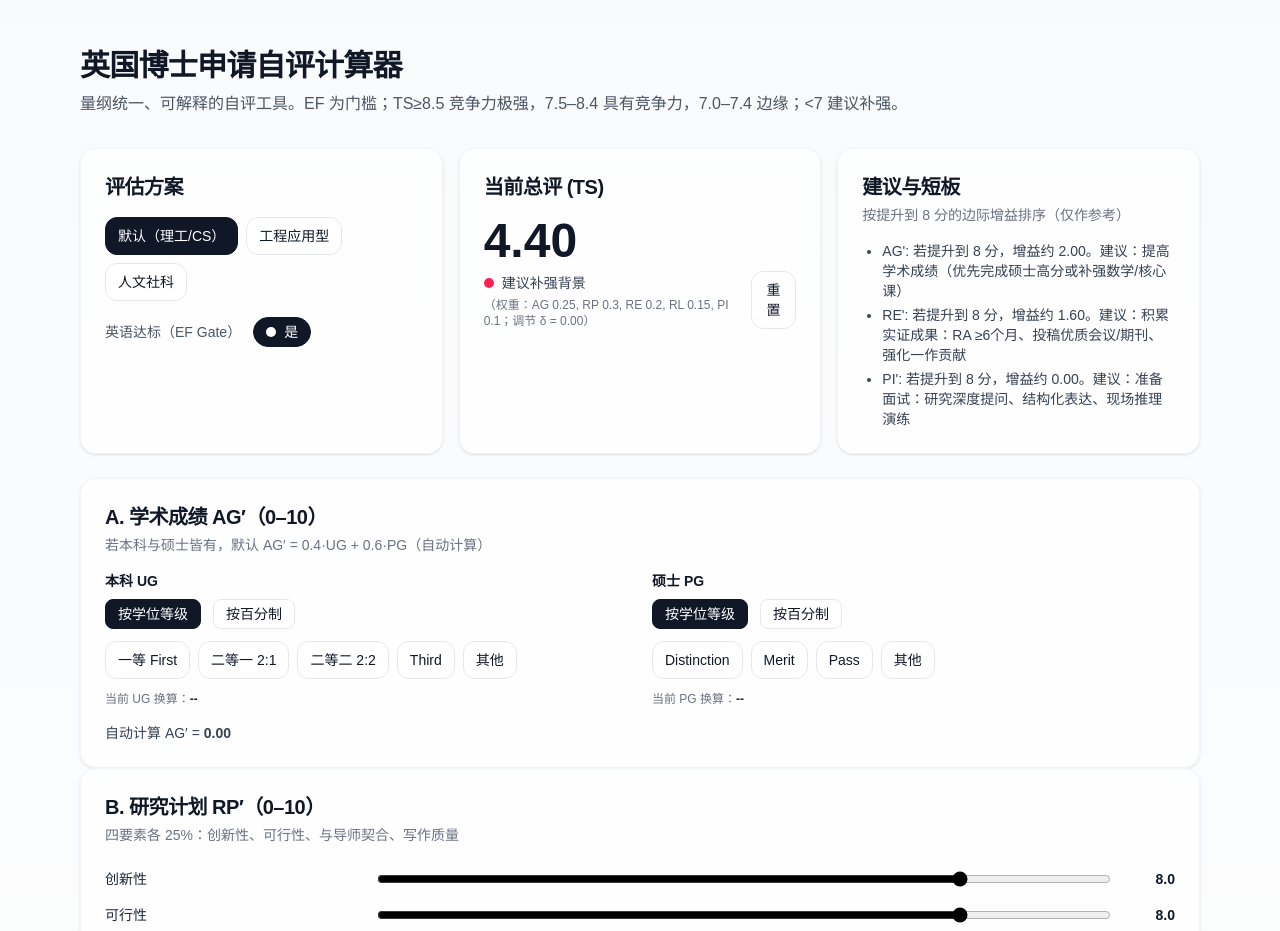
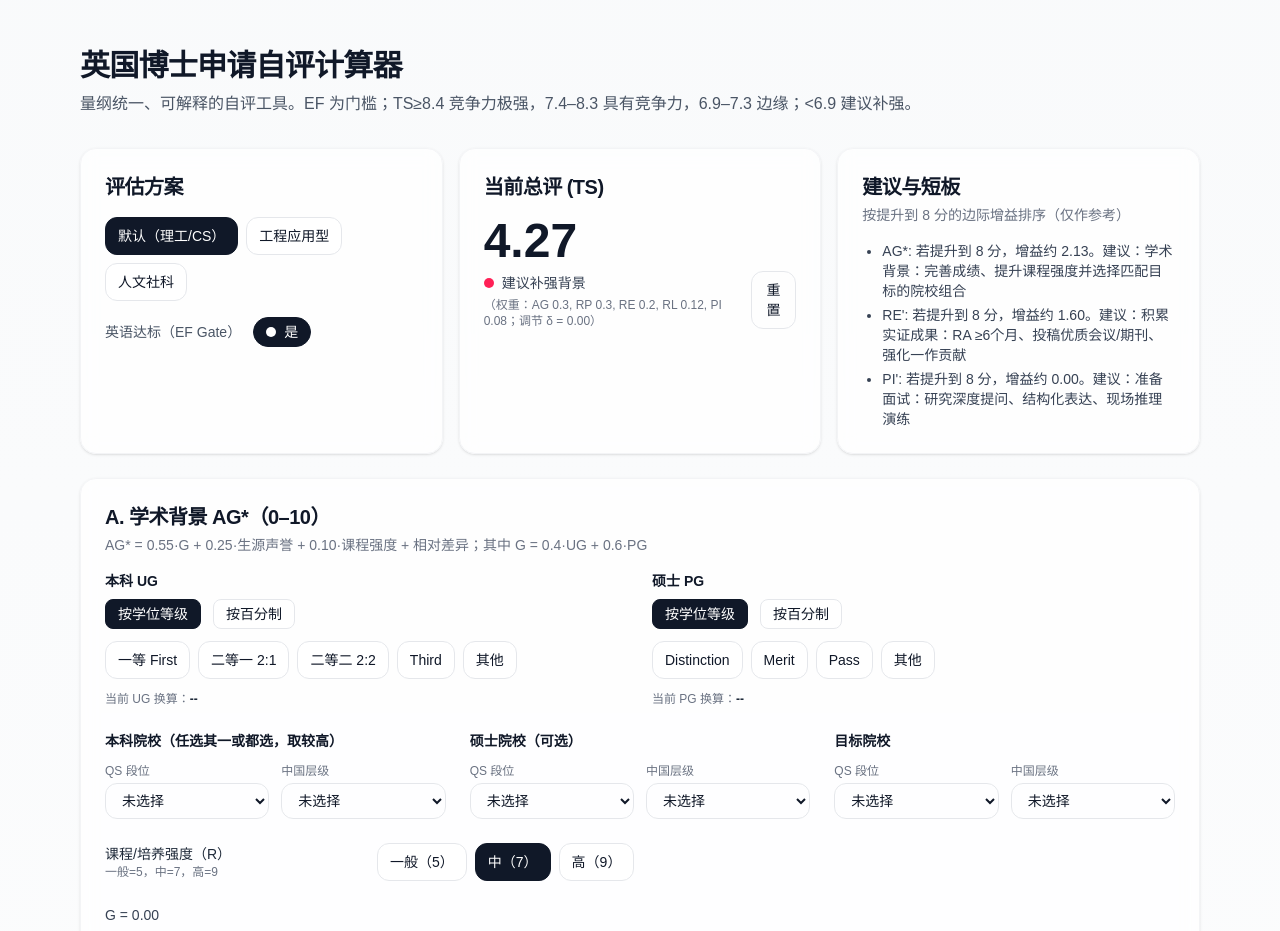
Before and after one commit to beebatter/Doctoral-Application-Readiness-Calculator, a Next.js app: page / in a window 1280 px wide. Shown: the top 931 px of the page. Built offline with nearby package versions, Linux system fonts and the light colour scheme.

Commit message:
Add two new features: graduate school and target school, redesign the formulas to reflect the correct evaluation.

```diff
--- a/app/PhDEvalCalculator.tsx
+++ b/app/PhDEvalCalculator.tsx
@@ -37,7 +37,40 @@ const schemeOptions = [
 ] as const;
 
 // Derive the union type from options
+
 type Scheme = typeof schemeOptions[number]["id"];
+
+// --- Institution prestige options (typed) ---
+const QS_OPTIONS = [
+  { id: "qs_top10", label: "QS Top 10", s: 10.0 },
+  { id: "qs_11_20", label: "QS 11–20", s: 9.5 },
+  { id: "qs_21_50", label: "QS 21–50", s: 9.0 },
+  { id: "qs_51_100", label: "QS 51–100", s: 8.5 },
+  { id: "qs_101_200", label: "QS 101–200", s: 8.0 },
+  { id: "qs_201_300", label: "QS 201–300", s: 7.5 },
+  { id: "qs_301_500", label: "QS 301–500", s: 7.0 },
+  { id: "qs_501_800", label: "QS 501–800", s: 6.5 },
+  { id: "qs_800_plus", label: "QS 800+ / 无", s: 6.0 },
+] as const;
+
+type QSId = typeof QS_OPTIONS[number]["id"];
+
+const CN_OPTIONS = [
+  { id: "cn_c9", label: "C9 / 顶尖985", s: 9.2 },
+  { id: "cn_985", label: "其他 985", s: 8.0 },
+  { id: "cn_211", label: "211 / 双一流", s: 7.2 },
+  { id: "cn_1ben", label: "双非一本", s: 6.5 },
+  { id: "cn_below", label: "一本以下", s: 5.0 },
+] as const;
+
+type CNId = typeof CN_OPTIONS[number]["id"];
+
+function prestigeFrom(qsId: QSId | "", cnId: CNId | ""): number | undefined {
+  const qs = QS_OPTIONS.find((o) => o.id === qsId)?.s;
+  const cn = CN_OPTIONS.find((o) => o.id === cnId)?.s;
+  if (qs === undefined && cn === undefined) return undefined;
+  return Math.max(qs ?? -Infinity, cn ?? -Infinity);
+}
 
 function Section({ title, subtitle, children }: { title: string; subtitle?: string; children: React.ReactNode }) {
   return (
@@ -118,9 +151,9 @@ export default function PhDEvalCalculator() {
   const [scheme, setScheme] = useState<Scheme>("default");
 
   const weights = useMemo(() => {
-    if (scheme === "humanities") return { AG: 0.25, RP: 0.35, RE: 0.15, RL: 0.15, PI: 0.10 };
-    if (scheme === "engineering") return { AG: 0.25, RP: 0.25, RE: 0.25, RL: 0.15, PI: 0.10 };
-    return { AG: 0.25, RP: 0.30, RE: 0.20, RL: 0.15, PI: 0.10 };
+    if (scheme === "humanities") return { AG: 0.30, RP: 0.35, RE: 0.15, RL: 0.12, PI: 0.08 };
+    if (scheme === "engineering") return { AG: 0.30, RP: 0.25, RE: 0.25, RL: 0.12, PI: 0.08 };
+    return { AG: 0.30, RP: 0.30, RE: 0.20, RL: 0.12, PI: 0.08 };
   }, [scheme]);
 
   // --- English Gate ---
@@ -134,6 +167,15 @@ export default function PhDEvalCalculator() {
   const [pgMethod, setPgMethod] = useState<"class" | "percent">("class");
   const [pgClass, setPgClass] = useState<keyof typeof PG_CLASS_TO_SCORE | "">("");
   const [pgPercent, setPgPercent] = useState<number | undefined>(undefined);
+
+  // --- Institution prestige selections & rigor ---
+  const [ugQs, setUgQs] = useState<QSId | "">("");
+  const [ugCn, setUgCn] = useState<CNId | "">("");
+  const [pgQs, setPgQs] = useState<QSId | "">("");
+  const [pgCn, setPgCn] = useState<CNId | "">("");
+  const [tgtQs, setTgtQs] = useState<QSId | "">("");
+  const [tgtCn, setTgtCn] = useState<CNId | "">("");
+  const [rigor, setRigor] = useState<number>(7);
 
   // --- RP' sub-scores ---
   const [rpInnovation, setRpInnovation] = useState(8);
@@ -181,6 +223,33 @@ export default function PhDEvalCalculator() {
     return 0;
   }, [ugScore, pgScore]);
 
+  // --- Prestige scores & AG* ---
+  const S_UG = useMemo(() => prestigeFrom(ugQs, ugCn), [ugQs, ugCn]);
+  const S_PG = useMemo(() => prestigeFrom(pgQs, pgCn), [pgQs, pgCn]);
+  const S_src = useMemo(() => {
+    if (S_UG !== undefined && S_PG !== undefined) return 0.65 * S_UG + 0.35 * S_PG; // 本科和硕士加权
+    if (S_UG !== undefined) return S_UG;
+    if (S_PG !== undefined) return S_PG;
+    return undefined;
+  }, [S_UG, S_PG]);
+  const S_tgt = useMemo(() => prestigeFrom(tgtQs, tgtCn), [tgtQs, tgtCn]);
+
+  const A_rel = useMemo(() => {
+    // deadzone eps=0.3, cap a_max=1.2
+    if (S_src === undefined || S_tgt === undefined) return 0;
+    const d = S_src - S_tgt;
+    const EPS = 0.3;
+    const AMAX = 1.2;
+    if (Math.abs(d) <= EPS) return 0;
+    const adj = d > 0 ? d - EPS : d + EPS;
+    return clamp(adj, -AMAX, AMAX);
+  }, [S_src, S_tgt]);
+
+  const P_src = S_src ?? 0; // fallback when not selected
+  const agStar = useMemo(
+    () => clamp((0.55 * agPrime + 0.25 * P_src + 0.10 * rigor + A_rel) * 1.30, 0, 10),
+    [agPrime, P_src, rigor, A_rel]
+  );
   // --- RP' compute ---
   const rpPrime = useMemo(() => clamp((rpInnovation + rpFeasible + rpFit + rpWriting) / 4), [rpInnovation, rpFeasible, rpFit, rpWriting]);
 
@@ -211,14 +280,14 @@ export default function PhDEvalCalculator() {
   // --- TS compute ---
   const ts = useMemo(() => {
     if (!meetsEnglish) return NaN; // Gate failed
-    return clamp(weights.AG * agPrime + weights.RP * rpPrime + weights.RE * rePrime + weights.RL * rlPrime + weights.PI * pi + delta, 0, 10);
-  }, [agPrime, rpPrime, rePrime, rlPrime, pi, delta, meetsEnglish, weights]);
+    return clamp(weights.AG * agStar + weights.RP * rpPrime + weights.RE * rePrime + weights.RL * rlPrime + weights.PI * pi + delta, 0, 10);
+  }, [agStar, rpPrime, rePrime, rlPrime, pi, delta, meetsEnglish, weights]);
 
   const verdict = useMemo(() => {
     if (!meetsEnglish) return { label: "未达英语门槛", color: "bg-rose-500" };
-    if (ts >= 8.5) return { label: "竞争力极强", color: "bg-emerald-600" };
-    if (ts >= 7.5) return { label: "具有竞争力", color: "bg-amber-500" };
-    if (ts >= 7.0) return { label: "边缘/看匹配", color: "bg-yellow-500" };
+    if (ts >= 8.4) return { label: "竞争力极强", color: "bg-emerald-600" };
+    if (ts >= 7.4) return { label: "具有竞争力", color: "bg-amber-500" };
+    if (ts >= 6.9) return { label: "边缘/看匹配", color: "bg-yellow-500" };
     return { label: "建议补强背景", color: "bg-rose-500" };
   }, [ts, meetsEnglish]);
 
@@ -226,7 +295,7 @@ export default function PhDEvalCalculator() {
   const improvementHints = useMemo(() => {
     if (!meetsEnglish) return ["先满足英语要求（如 IELTS/TOEFL 单项与总分）—未达标通常不会进入学术评审。"];
     const items = [
-      { key: "AG'", w: weights.AG, val: agPrime, tip: "提高学术成绩（优先完成硕士高分或补强数学/核心课）" },
+      { key: "AG*", w: weights.AG, val: agStar, tip: "学术背景：完善成绩、提升课程强度并选择匹配目标的院校组合" },
       { key: "RP'", w: weights.RP, val: rpPrime, tip: "优化研究计划：突出创新点、细化方法与数据、明确与导师课题的契合" },
       { key: "RE'", w: weights.RE, val: rePrime, tip: "积累实证成果：RA ≥6个月、投稿优质会议/期刊、强化一作贡献" },
       { key: "RL'", w: weights.RL, val: rlPrime, tip: "争取强力推荐：让推荐人写明你在同侪中的分位与独立贡献" },
@@ -236,17 +305,17 @@ export default function PhDEvalCalculator() {
     const goals = 8; // 目标线
     items.sort((a, b) => (goals - a.val) * a.w < (goals - b.val) * b.w ? 1 : -1);
     return items.slice(0, 3).map((it) => `${it.key}: 若提升到 ${goals} 分，增益约 ${(Math.max(0, goals - it.val) * it.w).toFixed(2)}。建议：${it.tip}`);
-  }, [meetsEnglish, agPrime, rpPrime, rePrime, rlPrime, pi, weights]);
+  }, [meetsEnglish, agStar, rpPrime, rePrime, rlPrime, pi, weights]);
 
   const weightedBreakdown = useMemo(() => {
     return [
-      { name: "AG' 学术成绩", w: weights.AG, v: agPrime },
+      { name: "AG* 学术背景", w: weights.AG, v: agStar },
       { name: "RP' 研究计划", w: weights.RP, v: rpPrime },
       { name: "RE' 研究经历", w: weights.RE, v: rePrime },
       { name: "RL' 推荐信", w: weights.RL, v: rlPrime },
       { name: "PI' 面试", w: weights.PI, v: pi },
     ].map((x) => ({ ...x, contrib: (x.w * x.v).toFixed(2) }));
-  }, [agPrime, rpPrime, rePrime, rlPrime, pi, weights]);
+  }, [agStar, rpPrime, rePrime, rlPrime, pi, weights]);
 
   const resetAll = () => {
     setScheme("default");
@@ -258,6 +327,7 @@ export default function PhDEvalCalculator() {
     setRl1(8); setRl2(8);
     setPi(8);
     setDeltaFunding(false); setDeltaSupervisor(false);
+    setUgQs(""); setUgCn(""); setPgQs(""); setPgCn(""); setTgtQs(""); setTgtCn(""); setRigor(7);
   };
 
   return (
@@ -265,7 +335,7 @@ export default function PhDEvalCalculator() {
       <div className="mx-auto max-w-6xl px-4 py-8 md:py-12">
         <header className="mb-6 md:mb-8">
           <h1 className="text-2xl md:text-3xl font-bold tracking-tight">英国博士申请自评计算器</h1>
-          <p className="text-gray-600 mt-2">量纲统一、可解释的自评工具。EF 为门槛；TS≥8.5 竞争力极强，7.5–8.4 具有竞争力，7.0–7.4 边缘；&lt;7 建议补强。</p>
+          <p className="text-gray-600 mt-2">量纲统一、可解释的自评工具。EF 为门槛；TS≥8.4 竞争力极强，7.4–8.3 具有竞争力，6.9–7.3 边缘；&lt;6.9 建议补强。</p>
         </header>
 
         {/* Controls Row */}
@@ -316,7 +386,7 @@ export default function PhDEvalCalculator() {
         </div>
 
         {/* Academic Achievement */}
-        <Section title="A. 学术成绩 AG′（0–10）" subtitle="若本科与硕士皆有，默认 AG′ = 0.4·UG + 0.6·PG（自动计算）">
+        <Section title="A. 学术背景 AG*（0–10）" subtitle="AG* = 0.55·G + 0.25·生源声誉 + 0.10·课程强度 + 相对差异；其中 G = 0.4·UG + 0.6·PG">
           <div className="grid grid-cols-1 md:grid-cols-2 gap-6">
             <div>
               <div className="text-sm font-semibold mb-2">本科 UG</div>
@@ -374,7 +444,125 @@ export default function PhDEvalCalculator() {
             </div>
           </div>
 
-          <div className="mt-4 text-sm text-gray-700">自动计算 AG′ = {ugScore !== undefined && pgScore !== undefined ? `0.4×${ugScore.toFixed(2)} + 0.6×${pgScore.toFixed(2)} = ` : ""}<span className="font-semibold">{agPrime.toFixed(2)}</span></div>
+          {/* Institution prestige selectors */}
+          <div className="mt-6 grid grid-cols-1 md:grid-cols-3 gap-6">
+            {/* UG group */}
+            <div className="space-y-3">
+              <div className="text-sm font-semibold">本科院校（任选其一或都选，取较高）</div>
+              <div className="grid grid-cols-1 sm:grid-cols-2 gap-3">
+                <div>
+                  <div className="text-xs text-gray-500 mb-1">QS 段位</div>
+                  <select
+                    className="w-full rounded-xl border border-gray-200 px-3 py-2 text-sm"
+                    value={ugQs}
+                    onChange={(e) => setUgQs(e.target.value as QSId)}
+                  >
+                    <option value="">未选择</option>
+                    {QS_OPTIONS.map((o) => (
+                      <option key={o.id} value={o.id}>{o.label}</option>
+                    ))}
+                  </select>
+                </div>
+                <div>
+                  <div className="text-xs text-gray-500 mb-1">中国层级</div>
+                  <select
+                    className="w-full rounded-xl border border-gray-200 px-3 py-2 text-sm"
+                    value={ugCn}
+                    onChange={(e) => setUgCn(e.target.value as CNId)}
+                  >
+                    <option value="">未选择</option>
+                    {CN_OPTIONS.map((o) => (
+                      <option key={o.id} value={o.id}>{o.label}</option>
+                    ))}
+                  </select>
+                </div>
+              </div>
+            </div>
+
+            {/* PG group */}
+            <div className="space-y-3">
+              <div className="text-sm font-semibold">硕士院校（可选）</div>
+              <div className="grid grid-cols-1 sm:grid-cols-2 gap-3">
+                <div>
+                  <div className="text-xs text-gray-500 mb-1">QS 段位</div>
+                  <select
+                    className="w-full rounded-xl border border-gray-200 px-3 py-2 text-sm"
+                    value={pgQs}
+                    onChange={(e) => setPgQs(e.target.value as QSId)}
+                  >
+                    <option value="">未选择</option>
+                    {QS_OPTIONS.map((o) => (
+                      <option key={o.id} value={o.id}>{o.label}</option>
+                    ))}
+                  </select>
+                </div>
+                <div>
+                  <div className="text-xs text-gray-500 mb-1">中国层级</div>
+                  <select
+                    className="w-full rounded-xl border border-gray-200 px-3 py-2 text-sm"
+                    value={pgCn}
+                    onChange={(e) => setPgCn(e.target.value as CNId)}
+                  >
+                    <option value="">未选择</option>
+                    {CN_OPTIONS.map((o) => (
+                      <option key={o.id} value={o.id}>{o.label}</option>
+                    ))}
+                  </select>
+                </div>
+              </div>
+            </div>
+
+            {/* Target group */}
+            <div className="space-y-3">
+              <div className="text-sm font-semibold">目标院校</div>
+              <div className="grid grid-cols-1 sm:grid-cols-2 gap-3">
+                <div>
+                  <div className="text-xs text-gray-500 mb-1">QS 段位</div>
+                  <select
+                    className="w-full rounded-xl border border-gray-200 px-3 py-2 text-sm"
+                    value={tgtQs}
+                    onChange={(e) => setTgtQs(e.target.value as QSId)}
+                  >
+                    <option value="">未选择</option>
+                    {QS_OPTIONS.map((o) => (
+                      <option key={o.id} value={o.id}>{o.label}</option>
+                    ))}
+                  </select>
+                </div>
+                <div>
+                  <div className="text-xs text-gray-500 mb-1">中国层级</div>
+                  <select
+                    className="w-full rounded-xl border border-gray-200 px-3 py-2 text-sm"
+                    value={tgtCn}
+                    onChange={(e) => setTgtCn(e.target.value as CNId)}
+                  >
+                    <option value="">未选择</option>
+                    {CN_OPTIONS.map((o) => (
+                      <option key={o.id} value={o.id}>{o.label}</option>
+                    ))}
+                  </select>
+                </div>
+              </div>
+            </div>
+          </div>
+
+          {/* Rigor */}
+          <div className="mt-4">
+            <LabelRow label="课程/培养强度（R）" hint="一般=5，中=7，高=9">
+              <div className="flex gap-2">
+                {[{v:5,l:"一般"},{v:7,l:"中"},{v:9,l:"高"}].map((opt) => (
+                  <button key={opt.v} onClick={() => setRigor(opt.v)} className={`rounded-xl px-3 py-2 text-sm border ${rigor === opt.v ? "bg-gray-900 text-white border-gray-900" : "bg-white border-gray-200 hover:bg-gray-50"}`}>{opt.l}（{opt.v}）</button>
+                ))}
+              </div>
+            </LabelRow>
+          </div>
+
+          {/* Calculations display */}
+          <div className="mt-4 text-sm text-gray-700 space-y-1">
+            <div>G = {ugScore !== undefined && pgScore !== undefined ? `0.4×${ugScore.toFixed(2)} + 0.6×${pgScore.toFixed(2)} = ${agPrime.toFixed(2)}` : `${(ugScore ?? pgScore ?? 0).toFixed(2)}`}</div>
+            <div>P_src = {S_src !== undefined ? S_src.toFixed(2) : "--"}; S_tgt = {S_tgt !== undefined ? S_tgt.toFixed(2) : "--"}; A_rel = {A_rel.toFixed(2)}</div>
+            <div>AG* = (0.55×{agPrime.toFixed(2)} + 0.25×{P_src.toFixed(2)} + 0.10×{rigor.toFixed(2)} + {A_rel.toFixed(2)}) ×1.30 = <span className="font-semibold">{agStar.toFixed(2)}</span></div>
+          </div>
         </Section>
 
         {/* Research Proposal */}
```
